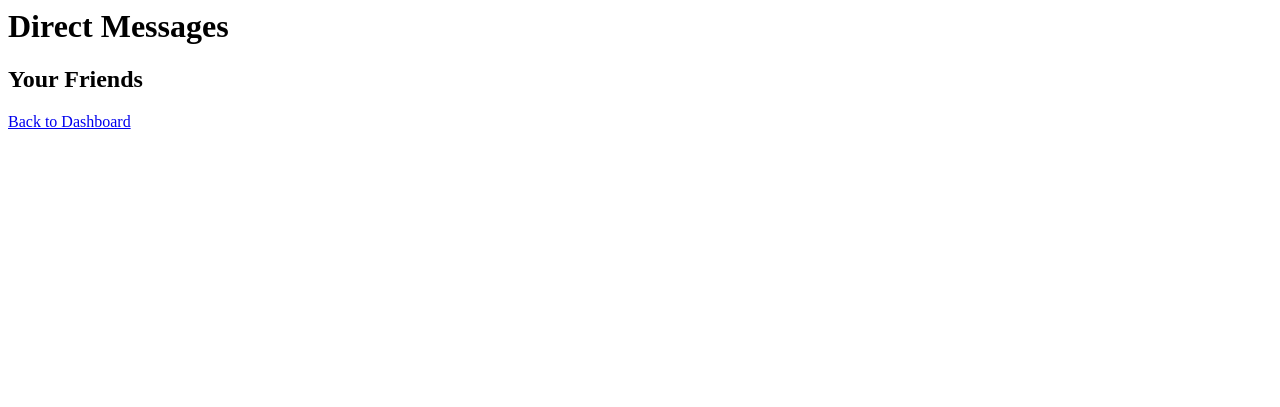
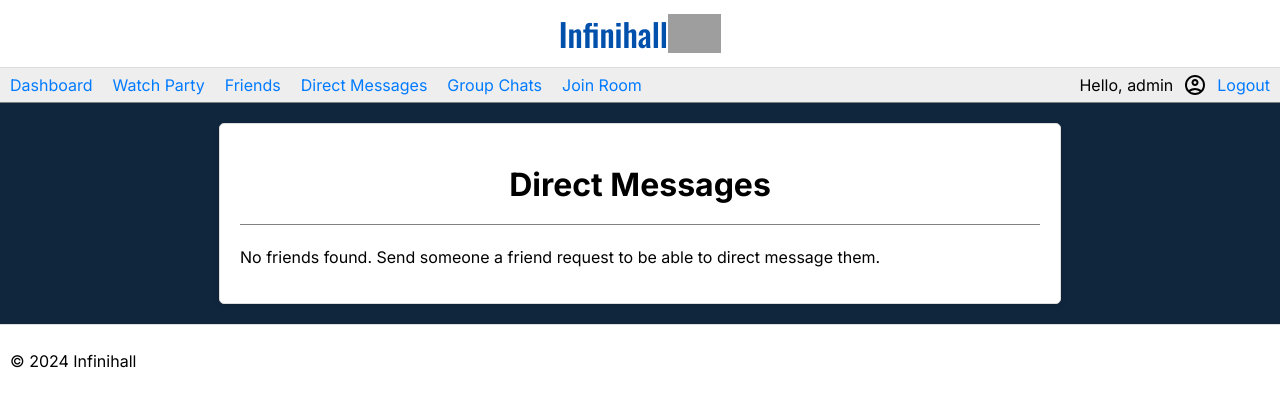
Before and after one commit to slimer37/108-video-share-site, a Flask app: page /direct-messages in a window 1280 px wide. Shown: the top 407 px of the page. Run offline with Flask 3, Linux system fonts and the light colour scheme; a user stored in the database is signed in; some libraries are stand-ins or nearby versions; grey boxes are pictures that could not be loaded.

Commit message:
style direct_messages

```diff
--- a/templates/direct_messages.html
+++ b/templates/direct_messages.html
@@ -1,5 +1,14 @@
-<!-- templates/direct_messages.html -->
-<h1>Direct Messages</h1>
+{% extends 'logged_in.html' %}
+
+{% block title %}Direct Messages{% endblock %}
+
+{% block inner %}
+
+<div class="container">
+    <h1 class="section-header">Direct Messages</h1>
+    {% if friends|length == 0 %}
+        <p>No friends found. Send someone a friend request to be able to direct message them.</p>
+    {% else %}
 
     <h2>Your Friends</h2>
     <ul>
@@ -8,4 +17,7 @@
         {% endfor %}
     </ul>
 
-<a href="{{ url_for('dashboard') }}">Back to Dashboard</a>
+    {% endif %}
+</div>
+
+{% endblock %}
```
Lines whose indentation alone changed are shown as unchanged.
